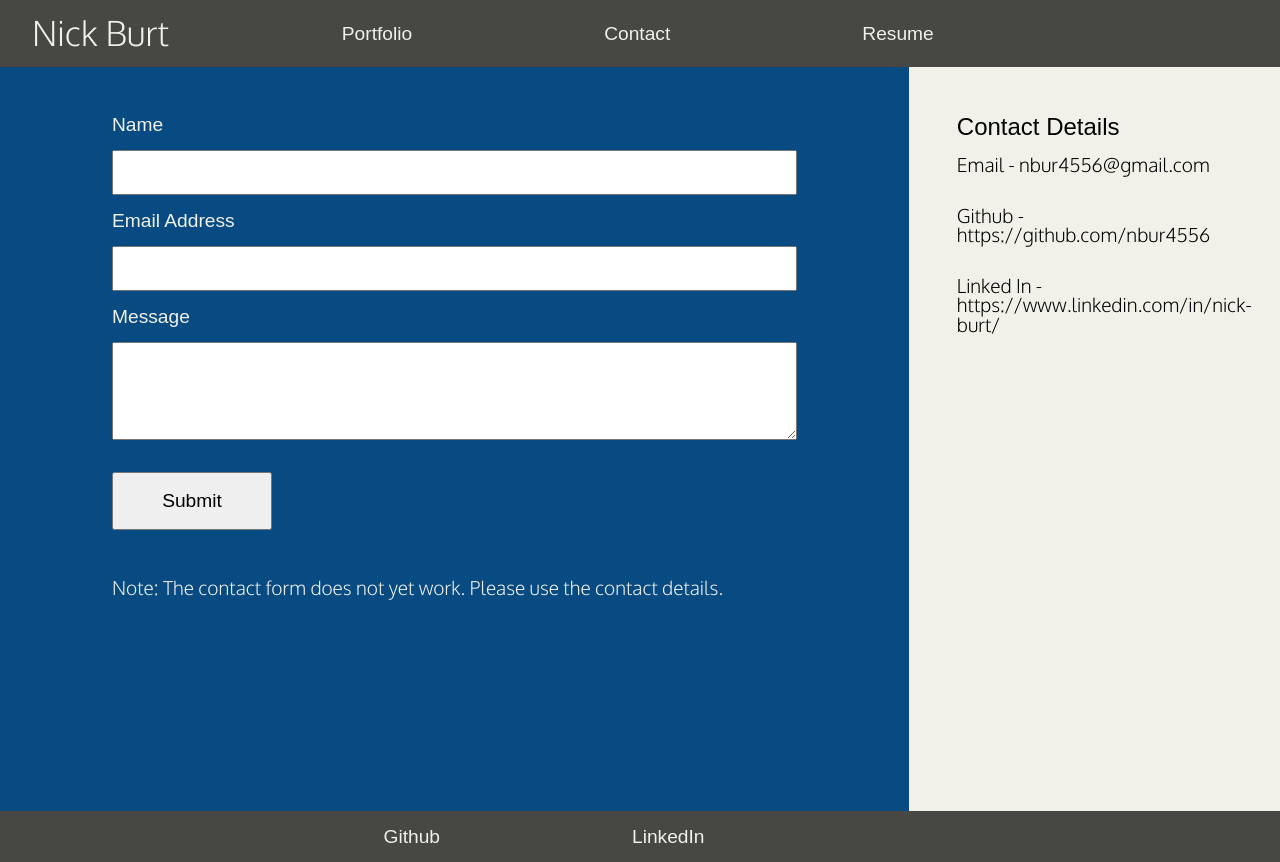
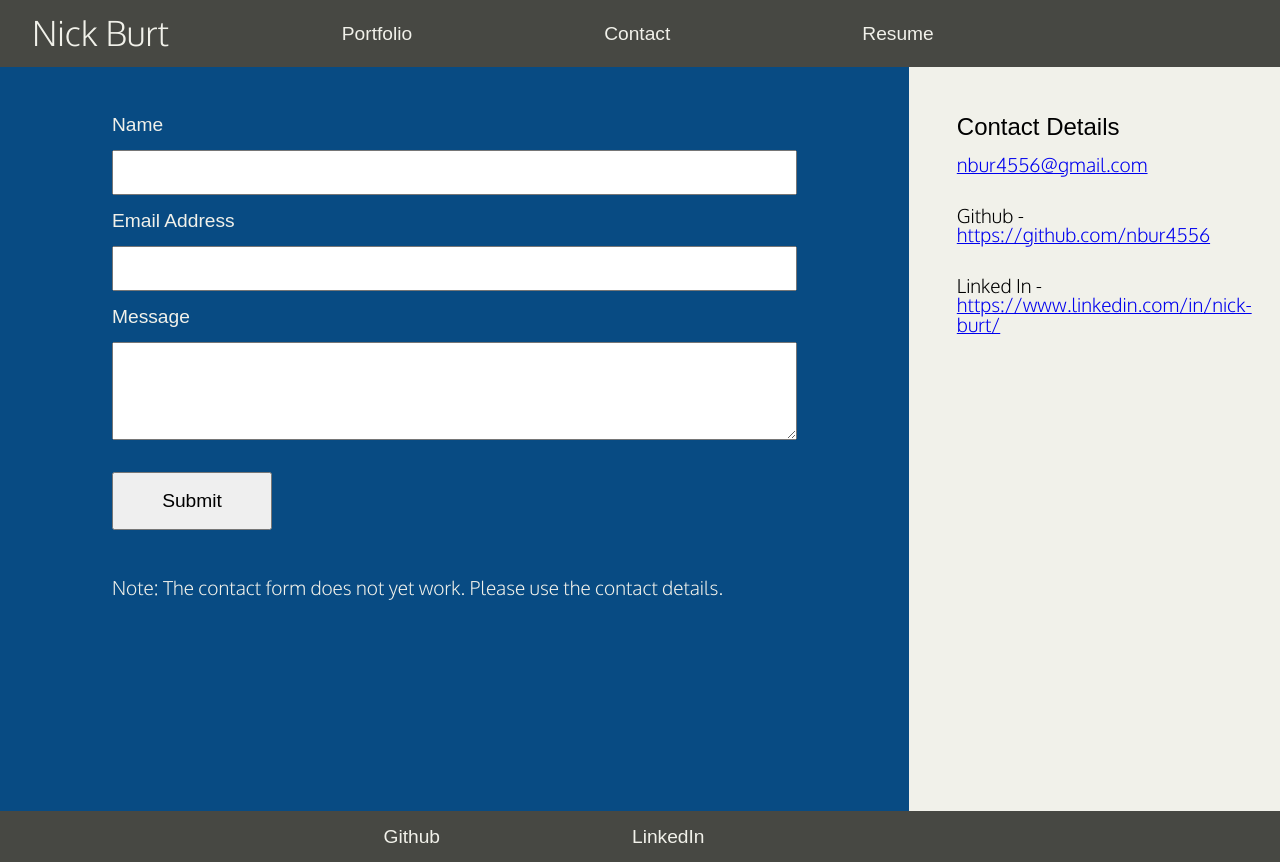
Before and after one commit to nbur4556/react-portfolio, a React (Create React App) app: page /contact in a window 1280 px wide. Built offline with nearby package versions, Linux system fonts and the light colour scheme; a web font is replaced by a local one.

Commit message:
sets links for all contact details on contact page

```diff
--- a/src/pages/Contact.js
+++ b/src/pages/Contact.js
@@ -25,9 +25,9 @@ const Contact = () => {
             {/* Contact Details */}
             <section className="contact-details">
                 <h2>Contact Details</h2>
-                <p>Email - nbur4556@gmail.com</p>
-                <p>Github - https://github.com/nbur4556</p>
-                <p>Linked In - https://www.linkedin.com/in/nick-burt/</p>
+                <a href="mailto:nbur4556@gmail.com" target="_blank" rel="noreferrer">nbur4556@gmail.com</a>
+                <p>Github - <a href="https://github.com/nbur4556" target="_blank" rel="noreferrer">https://github.com/nbur4556</a></p>
+                <p>Linked In - <a href="https://www.linkedin.com/in/nick-burt/" target="_blank" rel="noreferrer">https://www.linkedin.com/in/nick-burt/</a></p>
             </section>
         </section>
     );
--- a/src/stylesheets/contact.css
+++ b/src/stylesheets/contact.css
@@ -43,6 +43,6 @@
     font-size: 1.5rem;
 }
 
-.contact-details p{
+.contact-details p, .contact-details a{
     margin: 1rem 0;
 }
```
